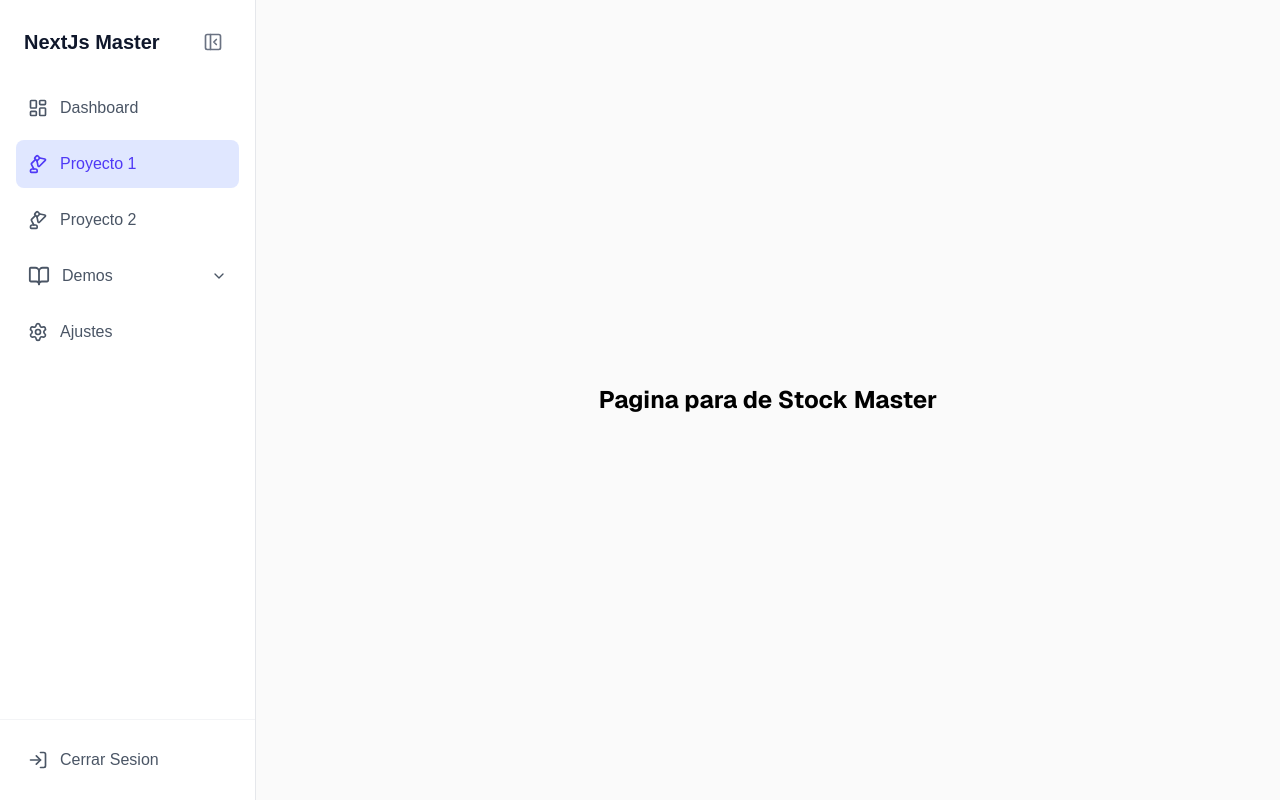
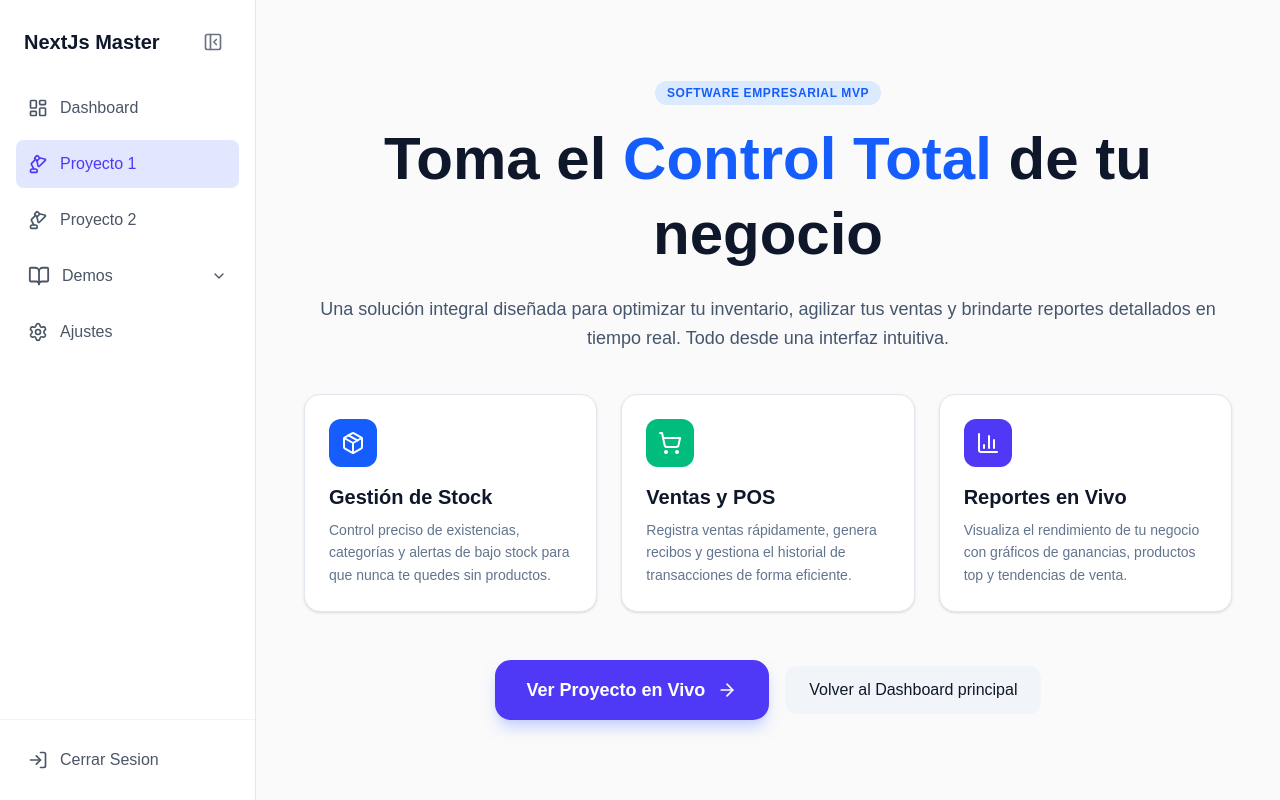
Before and after one commit to DanielGuzmanV/Fundamentos-NextJs, a Next.js app: page /stock-master in a window 1280 px wide. Built offline with nearby package versions, Linux system fonts and the light colour scheme.

Commit message:
Creacion de la ruta con la pantalla de presentacion para el primer proyecto

```diff
--- a/src/app/(dashboard)/stock-master/page.tsx
+++ b/src/app/(dashboard)/stock-master/page.tsx
@@ -1,12 +1,5 @@
+import  StockMasterHero  from "@/features/projects/stock-master/presentation/screens/StockMasterHero";
+
 export default function StockMaster() {
-  return (
-
-    <div className="flex min-h-screen items-center justify-center bg-zinc-50 font-sans">
-      <div className="flex flex-col items-center gap-2 text-center sm:items-start sm:text-left">
-        <h1 className="text-black font-bold text-2xl">Pagina para de Stock Master</h1>
-
-      </div>
-    </div>
-
-  )
+  return <StockMasterHero/>
 }
```
